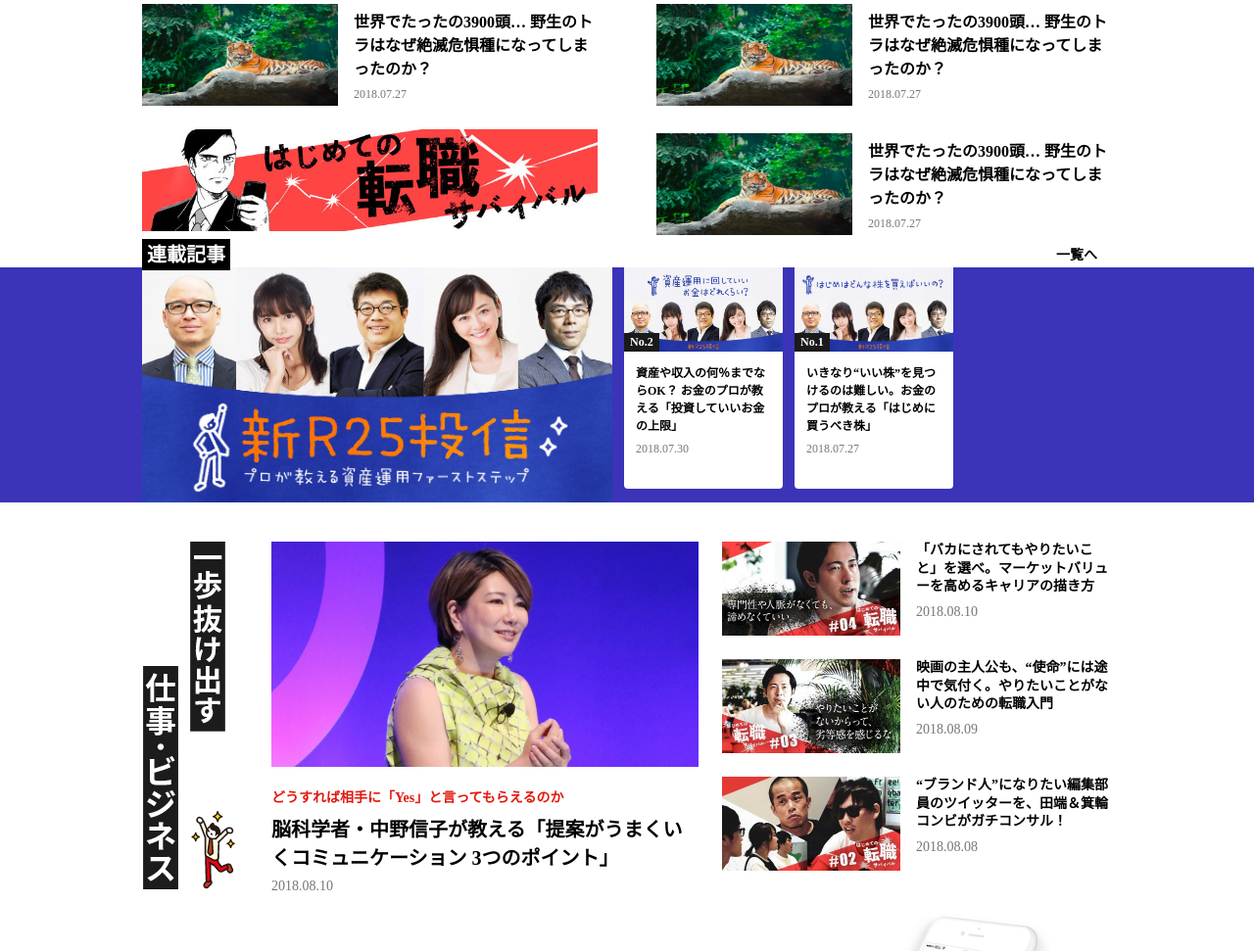
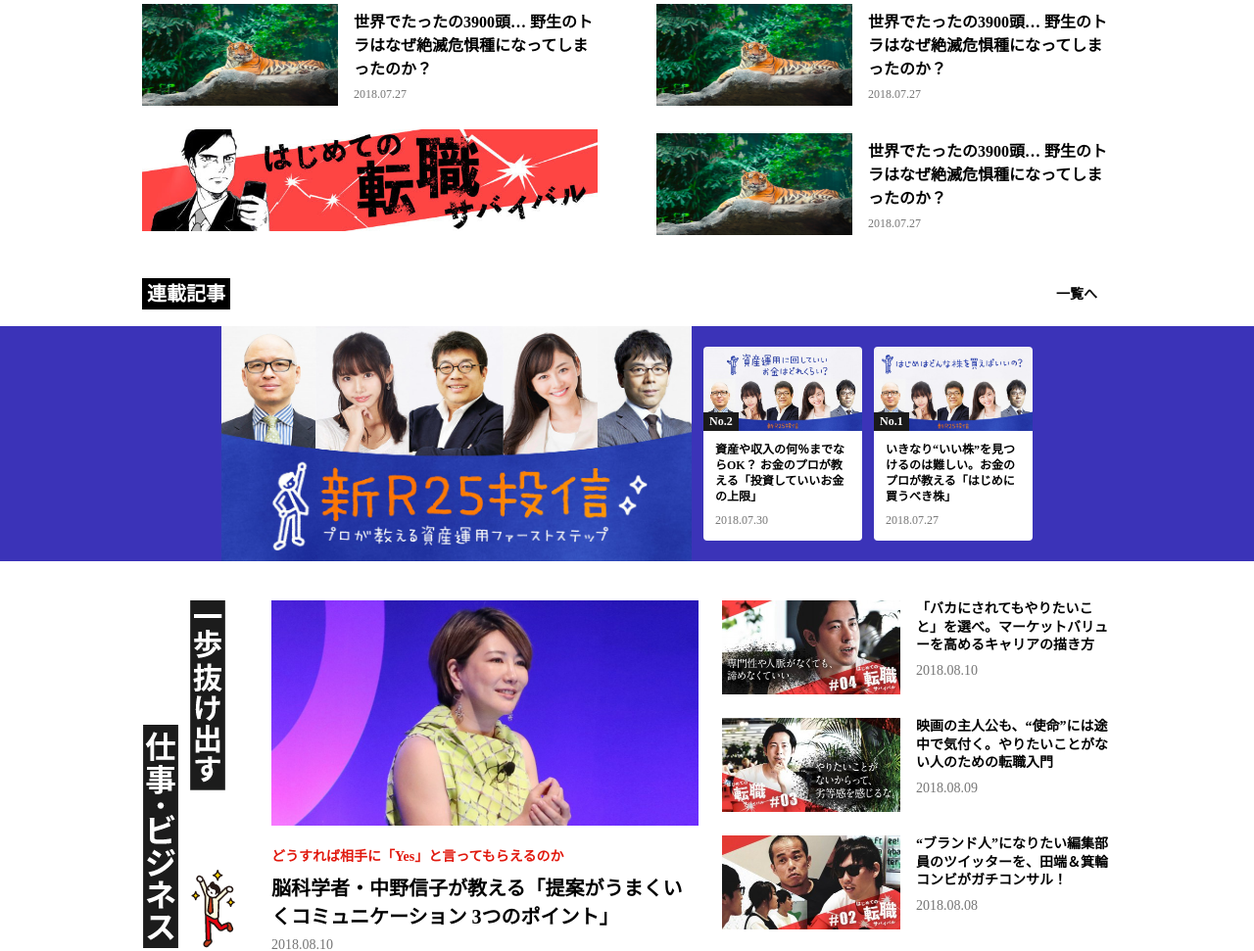
Before and after one commit to yutashimizu0612/R25, a PHP site: page /front-page.html in a window 1280 px wide. Shown: the part 849-1820 px from the top of the page at 98% size. Run offline with PHP 8.4, Linux system fonts and the light colour scheme.

Commit message:
トップページ_連載記事周辺のレイアウト調整

```diff
--- a/css/common.css
+++ b/css/common.css
@@ -140,12 +140,12 @@ ul{
 .verticalArticleCard_imageWrapper{
   position:relative;
   height:86px;
-  border-radius:4px 4px 0 0;
 }
 
 .verticalArticleCard_imageWrapper img{
   width:162px;
   height:86px;
+  border-radius:4px 4px 0 0;
 }
 
 .number_icon{
@@ -161,19 +161,20 @@ ul{
 
 .verticalArticleCard_headingWrapper{
   padding:12px;
-  height:116px;
   background-color:#fff;
   border-radius:0 0 4px 4px;
 }
 
 .verticalArticleCard_headingWrapper h3{
   font-size:12px;
+  line-height:1.33;
 }
 
 .verticalArticleCard_statusWrapper{
   font-size:12px;
   color:#767676;
   margin-top:8px;
+  line-height:1.33;
 }
 
 /*縦記事（大）*/
--- a/css/top.css
+++ b/css/top.css
@@ -138,6 +138,10 @@
 }
 
 /*トップページ連載記事*/
+#home_seriesArticle_wrapper{
+  padding-top:40px;
+}
+
 #home_seriesArticle_header,#home_seriesArticleContent_wrapper{
   width:990px;
   margin:0 auto;
@@ -159,12 +163,18 @@
   height:240px;
 }
 
-#home_seriesArticleContent_wrapper img{
-  float:left;
+#home_seriesArticleContent_wrapper{
+  margin-top:20px;
+  display:flex;
+  justify-content:center;
+  align-items:center;
+}
+
+#home_seriesArticleList{
+  display:flex;
 }
 
 #home_seriesArticleList .verticalArticleCard{
-  float:left;
   margin-left:12px;
 }
 
```
